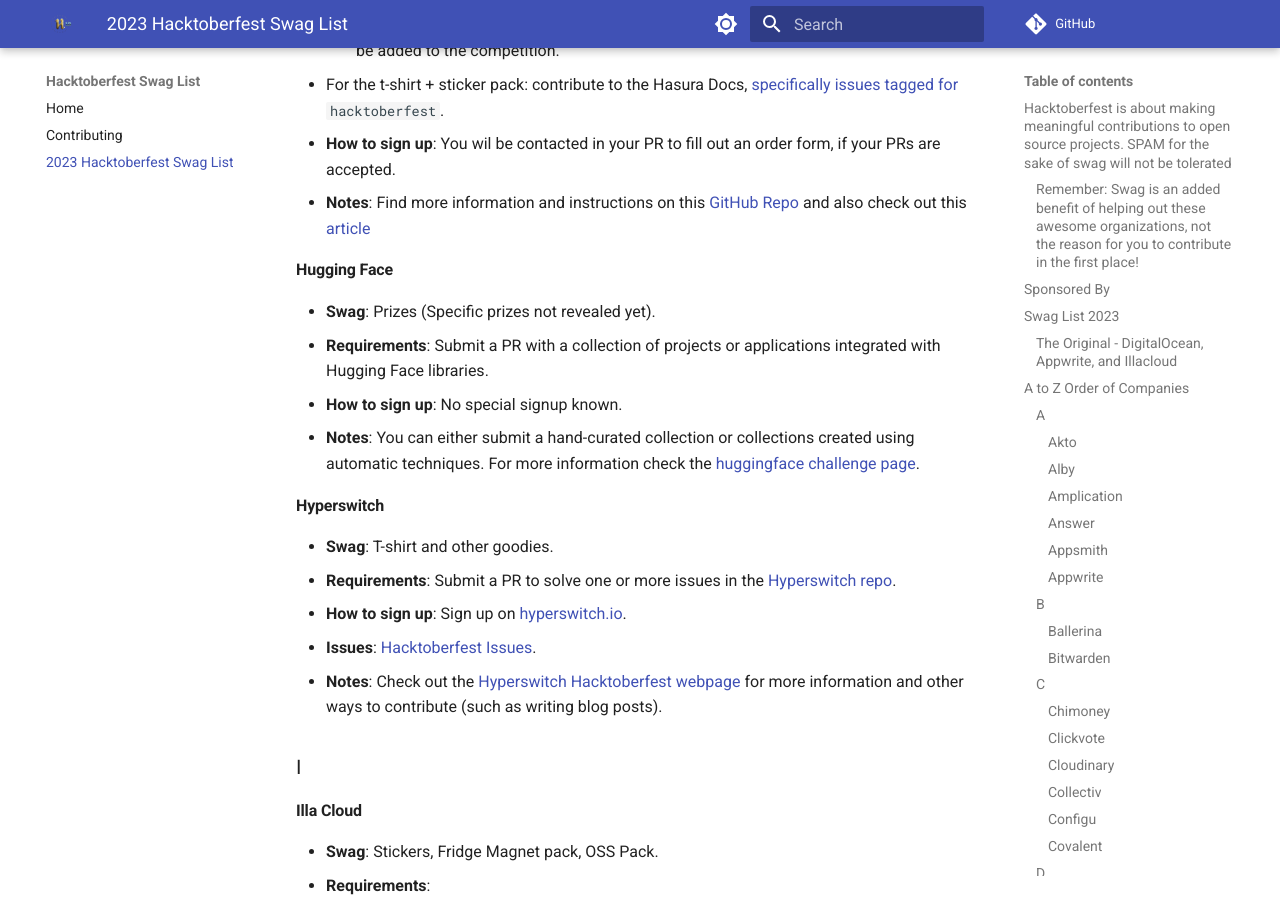
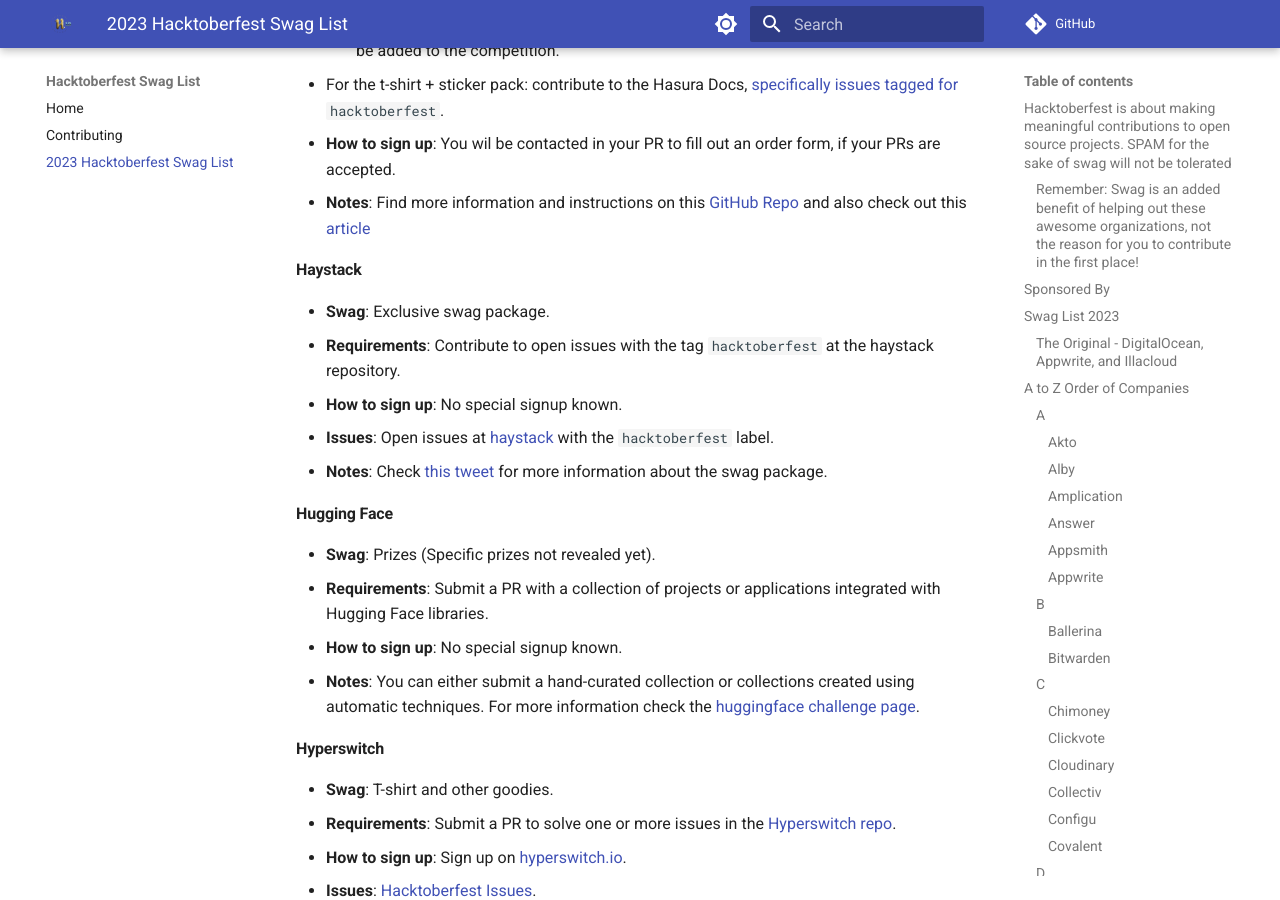
Before and after one commit to crweiner/hacktoberfest-swag-list, an MkDocs documentation site: the page built from docs/list.md, in a window 1280 px wide and 900 px high, scrolled down 9397 px. Built offline with MkDocs 1.6.1 and Material for MkDocs 9.7.7, drawn with Linux system fonts in a browser that asks for light colours; plug-ins that fetch from the network failed and are left out; comment, search, counter and statistics services are not loaded.

Commit message:
add haystack

```diff
--- a/docs/list.md
+++ b/docs/list.md
@@ -303,6 +303,14 @@
   - For the t-shirt + sticker pack: contribute to the Hasura Docs, [specifically issues tagged for](https://github.com/hasura/graphql-engine/issues?q=is%3Aissue+is%3Aopen+label%3Ahacktoberfest+)  `hacktoberfest`.
 - **How to sign up**: You wil be contacted in your PR to fill out an order form, if your PRs are accepted.
 - **Notes**: Find more information and instructions on this [GitHub Repo](https://github.com/hasura/supergraph-top-n-challenge/blob/master/README.md) and also check out this [article](https://hasura.io/blog/the-hasura-hacktoberfest-fiesta-build-a-supergraph-and-win-1000/)
+
+#### **Haystack**
+
+- **Swag**: Exclusive swag package.
+- **Requirements**: Contribute to open issues with the tag `hacktoberfest` at the haystack repository.
+- **How to sign up**:  No special signup known.
+- **Issues**: Open issues at [haystack](https://github.com/deepset-ai/haystack/issues?q=is%3Aopen+is%3Aissue+label%3Ahacktoberfest) with the `hacktoberfest` label.
+- **Notes**: Check [this tweet](https://twitter.com/bilgeycl/status/1712135054489444650) for more information about the swag package.
 
 #### **Hugging Face**
 
```
